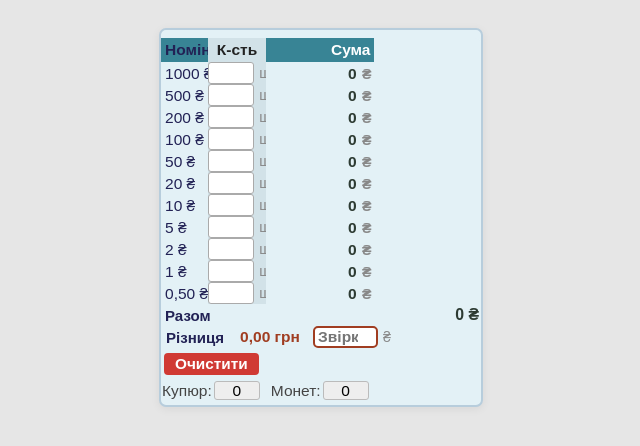
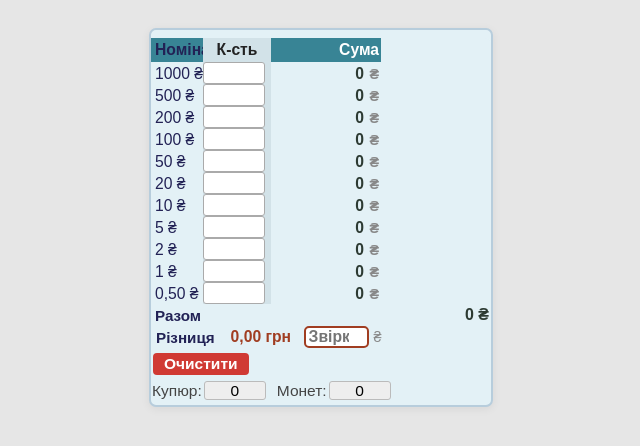
Before and after one commit to 057zanyato/kupur-calc, a plain HTML site: page index.html in a window 1280 px wide. Shown: the whole page, without its empty margins (319-959 px from the left). Drawn offline with Linux system fonts and the light colour scheme.

Commit message:
Update index.html

```diff
--- a/index.html
+++ b/index.html
@@ -10,7 +10,7 @@
       padding: 20px;
     }
     .container {
-      width: 320px;
+      width: 340px;
       min-width: 0 !important;
       max-width: 99vw;
       margin: 0 auto;
@@ -25,11 +25,11 @@
       border-collapse: collapse;
       background: #e3f1f6;
       border-radius: 6px 6px 0 0;
-      font-size: 0.97em;
+      font-size: 0.98em;
       table-layout: fixed;
     }
     th, td {
-      padding: 2px 3px 1px 3px;
+      padding: 2px 2px 1px 2px;
       text-align: right;
       border: none;
       overflow: hidden;
@@ -45,8 +45,8 @@
     }
     .btns-col { display: none; }
     .denom-col {
-      min-width: 43px;
-      width: 43px;
+      min-width: 48px;
+      width: 48px;
       color: #225;
       font-size: 1em;
       text-align: left;
@@ -56,15 +56,15 @@
     .middle-col {
       background: #d2e2e8;
       color: #222;
-      width: 58px;
-      min-width: 58px;
-      max-width: 60px;
+      width: 68px;
+      min-width: 68px;
+      max-width: 70px;
       padding: 0;
       text-align: center;
     }
     .middle-col input {
-      width: 46px;
-      max-width: 54px;
+      width: 62px;
+      max-width: 66px;
       min-width: 0;
       padding: 0 4px;
       text-align: right;
@@ -80,8 +80,8 @@
     .sum-col {
       font-weight: bold;
       color: #2d3b33;
-      min-width: 70px;
-      width: 70px;
+      min-width: 90px;
+      width: 90px;
       font-size: 1em;
       padding-right: 2px;
       text-align: right;
@@ -182,7 +182,7 @@
       white-space: nowrap;
     }
     .info-row input[type="text"] {
-      width: 46px;
+      width: 62px;
       text-align: center;
       background: #eee;
       border: 1px solid #bbb;
@@ -198,6 +198,8 @@
       table { font-size: 0.92em; }
       .denom-col { font-size: 0.97em;}
       .sum-col, .middle-col input { font-size: 0.93em;}
+      .middle-col input, .info-row input[type="text"] { width: 48px; max-width: 52px; }
+      .sum-col { min-width: 70px; width: 70px; }
     }
   </style>
 </head>
```
